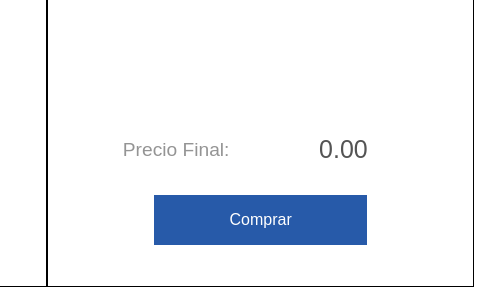
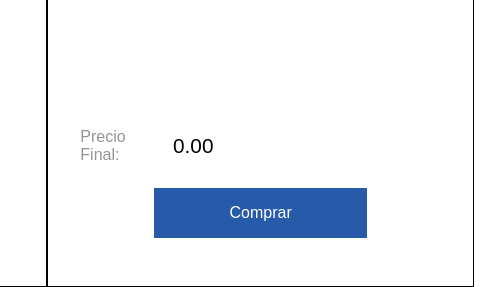
Before and after one commit to DMancia03/Taller2-DAW-MH212532-HN212526, a plain HTML site: page index.html in a window 1280 px wide. Shown: the part 467-754 px from the top of the page, 806-1301 px from the left, 495 px wide, since content can reach past the window. Drawn offline with Linux system fonts and the light colour scheme; files whose address does not match are found by name.

Commit message:
css precio

```diff
--- a/css/style.css
+++ b/css/style.css
@@ -136,23 +136,7 @@ input[type = 'checkbox']{
     align-items: center;
     justify-content: flex-end;
 }
-.precioInput{
-    flex-direction: row;
-    justify-content: center;
-    font-size: larger;
-    width: 100%;
-    color: rgb(148, 148, 148);
-}
-.precioInput label{
-    width: 50%;
-}
-#txtFinal{
-    border: none;
-    background-color: white;
-    font-size: 1.3em;
-    width: fit-content;
-    width: 30%;
-}
+
 .btnComprar p{
     color:  white;
     background-color: #275AA9;
@@ -189,6 +173,24 @@ input[type = 'checkbox']{
 
 /*---------------------------------------------------------*/
 
+.precioInput{
+    display: grid;
+    grid-template-columns: 1fr 1fr;
+    padding: 1em;
+    gap: 1em;
+    color: rgb(148, 148, 148);
+}
+
+#txtFinal{
+    background-color: white;
+    font-size: 1.3em;
+    width: fit-content;
+    outline: none;
+    border: none;
+}
+
+/*---------------------------------------------------------*/
+
 @media (max-width: 768px) {
     #body{
         grid-template-columns: 1fr 0.5fr;
--- a/index.html
+++ b/index.html
@@ -240,7 +240,7 @@
             <div>
                 <div class="precioInput">
                     <label for="txtFinal">Precio Final: </label>
-                    <input type="number" name="" id="txtFinal" value="0.00" step="0.01"disabled>
+                    <input type="number" name="txtFinal" id="txtFinal" value="0.00" step="0.01" readonly>
                 </div>
                 <div class="btnComprar">
                     <p>Comprar</p>
```
